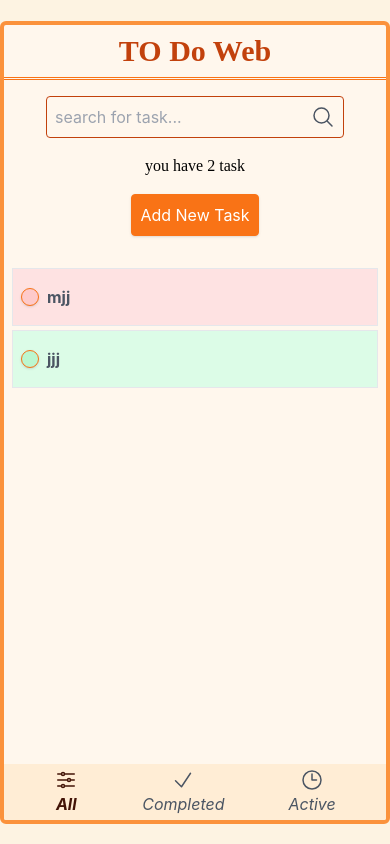
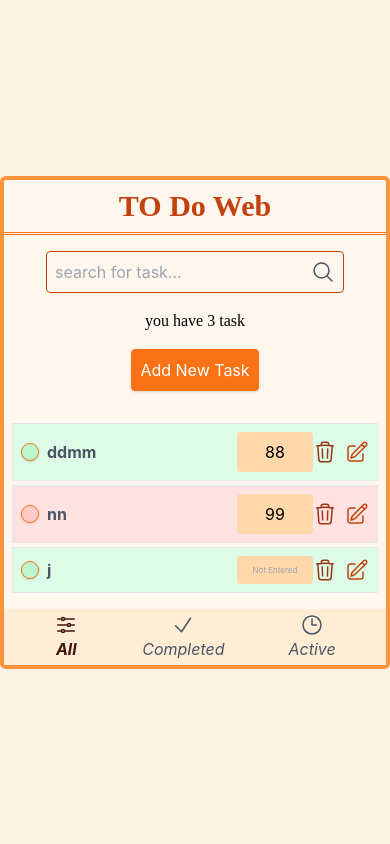
Before and after one commit to Niloofar-Palvaneh/todo, a React (Create React App) app: page / in a window 390 px wide. Built offline with nearby package versions, Linux system fonts and the light colour scheme; data requests are answered from the project's data file.

Commit message:
responsive

```diff
--- a/db.json
+++ b/db.json
@@ -1,16 +1,22 @@
 {
   "todos": [
     {
-      "id": 1,
-      "title": "mjj",
-      "date": "44",
+      "title": "ddmm",
+      "date": "88",
+      "isCompleted": false,
+      "id": 1
+    },
+    {
+      "id": 2,
+      "title": "nn",
+      "date": "99",
       "isCompleted": true
     },
     {
-      "title": "jjj",
-      "date": "44",
+      "title": "j",
+      "date": "",
       "isCompleted": false,
-      "id": 2
+      "id": 3
     }
   ]
 }
--- a/package.json
+++ b/package.json
@@ -13,7 +13,7 @@
     "web-vitals": "^2.1.4"
   },
   "scripts": {
-    "start": "node server.js",
+    "start": "react-scripts start node",
     "build": "react-scripts build",
     "test": "react-scripts test",
     "eject": "react-scripts eject"
--- a/src/App.js
+++ b/src/App.js
@@ -50,7 +50,7 @@ function App() {
   return (
     <>
 
-      <div className='mt-6 h-[480px]'>
+      <div className='mt-6 h-[450px] sm:h-auto md:h-auto'>
         {
           allTodos.length ? (
             allTodos.map(todo => (
@@ -59,7 +59,7 @@ function App() {
                   <div
                     onClick={() => doTodoHandler(todo)}
                     className={`w-[18px] h-[18px] rounded-full border border-orange-500 shadow cursor-pointer ${todo.isCompleted ? "bg-red-200" : "bg-green-200"} `}></div>
-                  <p className='font-bold text-gray-600 w-[470px]'>
+                  <p className='font-bold text-gray-600 w-[470px] sm:w-[190px]'>
                     {todo.title}
                   </p>
                 </div>
@@ -68,7 +68,7 @@ function App() {
                     todo.date ? (
                       todo.date
                     ) : (
-                      <p className='text-gray-400'>
+                      <p className='text-gray-400 sm:text-[8px]'>
                         Not Entered
                       </p>
                     )
--- a/src/components/AddModal/AddModal.js
+++ b/src/components/AddModal/AddModal.js
@@ -41,7 +41,7 @@ function AddModal({ openModal }) {
                 <div className='bg-white flex flex-col gap-4 p-4 rounded shadow-xl'>
                     <h3 className='text-xl font-bold text-gray-500'>Add Task</h3>
                     <div className='flex gap-2 sm:flex-col sm:gap-4'>
-                        <div className='flex flex-col items-start w-[200px] '>
+                        <div className='flex flex-col items-start w-[200px] sm:w-full '>
                             <label htmlFor="title" className='text-gray-500'>Task</label>
                             <input
                                 onChange={setTitleTodoHandler}
@@ -54,7 +54,7 @@ function AddModal({ openModal }) {
                                 )
                             }
                         </div>
-                        <div className='flex flex-col items-start w-[200px] '>
+                        <div className='flex flex-col items-start w-[200px] sm:w-full '>
                             <label htmlFor="date" className='text-gray-500'>Date</label>
                             <input
                                 onChange={setDateTodoHandler}
--- a/src/components/Header/Header.js
+++ b/src/components/Header/Header.js
@@ -27,7 +27,7 @@ function Header() {
                     <AddModal openModal={openModal} />
                 )
             }
-            <div className='flex sm:flex-col sm:gap-4 items-center justify-between p-2 mt-2'>
+            <div className='flex sm:flex-col md:flex-col md:gap-2 sm:gap-4 items-center justify-between p-2 mt-2'>
                 <div className='border border-orange-700 rounded p-2  flex gap-2 items-center'>
                     <input className='outline-none bg-inherit' type="text" placeholder='search for task...' />
                     <svg xmlns="http://www.w3.org/2000/svg" fill="none" viewBox="0 0 24 24" stroke-width="1.5" stroke="currentColor" class="w-6 h-6 text-gray-600">
--- a/src/index.js
+++ b/src/index.js
@@ -18,7 +18,7 @@ root.render(
 
   <>
     <div className='w-full h-screen flex items-center justify-center z-10'>
-      <div className='w-1/2 sm:w-full border border-4 border-orange-400 overflow-hidden rounded-md bg-orange-50'>
+      <div className='w-1/2 sm:w-full lg:w-full xl:w-full border border-4 border-orange-400 rounded-md bg-orange-50'>
         <React.StrictMode>
           <Topbar />
           <Header />
```
Also changed, not shown: server.js (deleted, +0 -10 lines).
